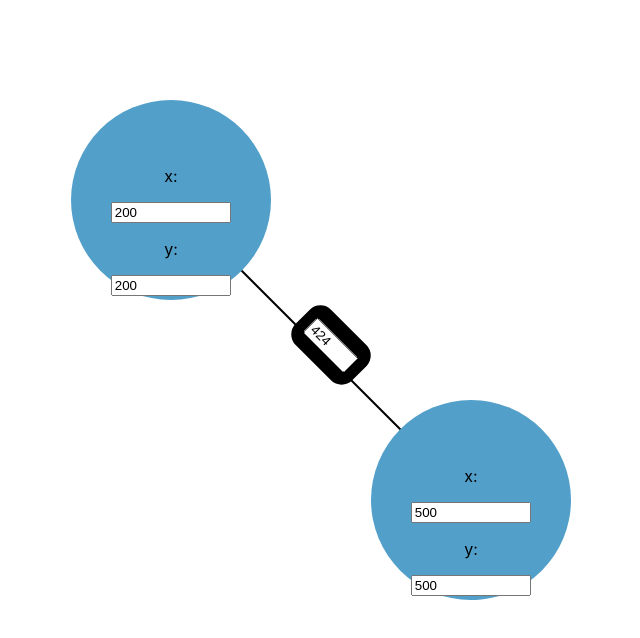
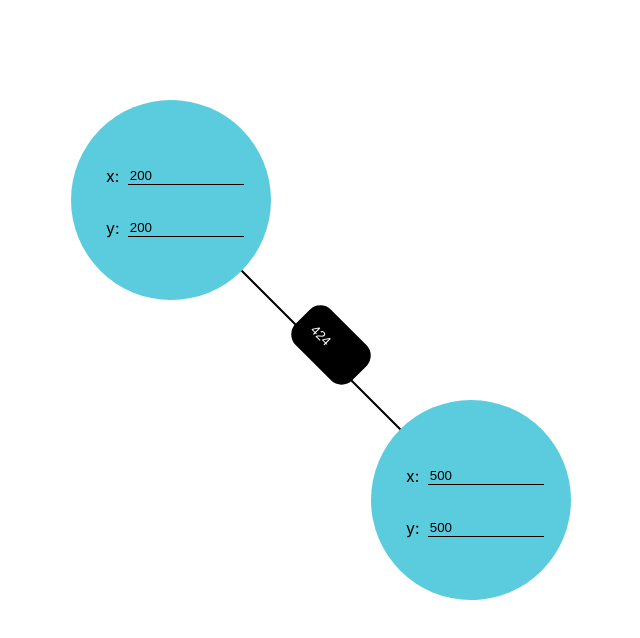
Before and after one commit to tammiec/vev-assessment, a React (Create React App) app: page / in a window 1280 px wide. Shown: the top 638 px of the page, without its empty margins (29-669 px from the left). Built offline with nearby package versions, Linux system fonts and the light colour scheme.

Commit message:
Isolate some formulas for reusability

```diff
--- a/src/App.js
+++ b/src/App.js
@@ -1,8 +1,10 @@
-import React, { useState, useEffect } from 'react';
+import React, { useState } from 'react';
 import './App.css';
 
 import Circle from './components/Circle';
 import Line from './components/Line';
+
+import { calculateLineLength } from './helpers/helpers';
 
 const App = () =>{
 
@@ -18,16 +20,17 @@ const App = () =>{
     coords: {}
   });
 
-  // const [lineLength, setLineLength] = useState(0);
+  const [lineLength, setLineLength] = useState(calculateLineLength(circle1.x, circle2.x, circle1.y, circle2.y));
 
   // useEffect(() => {
   //   // set line length using distance formula
-  //   setLineLength(Math.round(Math.abs(Math.sqrt(Math.pow(circle2.x - circle1.x, 2) + Math.pow(circle2.y - circle1.y, 2)))));
+  //   setLineLength(calculateLineLength());
 
-  // }, [circle1, circle2]);
+  // }, []);
 
   const onTextChange = (setState, key, val) => {
     setState(prev => ({...prev, [key]: val ? parseInt(val) : 0 }));
+    setLineLength(calculateLineLength(circle1.x, circle2.x, circle1.y, circle2.y));
   };
 
   const handleMouseDown = (e, setState, handleMouseMove) => {
@@ -50,13 +53,13 @@ const App = () =>{
         circle2={circle2}
         setCircle1={setCircle1}
         setCircle2={setCircle2}
-        // lineLength={lineLength}
-        // setLineLength={setLineLength}
-        // onTextChange={onTextChange}
-        // onLineInputChange={onLineInputChange}
+        lineLength={lineLength}
+        setLineLength={setLineLength}
       />
       <Circle
         circle={circle1}
+        otherCircle={circle2}
+        setLineLength={setLineLength}
         onTextChange={onTextChange}
         setCircle={setCircle1}
         onMouseDown={handleMouseDown}
@@ -64,6 +67,8 @@ const App = () =>{
       />
       <Circle
         circle={circle2}
+        otherCircle={circle1}
+        setLineLength={setLineLength}
         onTextChange={onTextChange}
         setCircle={setCircle2}
         onMouseDown={handleMouseDown}
--- a/src/components/Circle.css
+++ b/src/components/Circle.css
@@ -27,4 +27,8 @@
 
 .text-container input {
   width: 75%;
+  color: black;
+  background-color: #5bccde;
+  border: none;
+  border-bottom: solid black 1px;
 }
--- a/src/components/Circle.js
+++ b/src/components/Circle.js
@@ -1,12 +1,15 @@
 import React, { useRef } from 'react';
 import './Circle.css';
 
-const Circle = ({circle, onTextChange, setCircle, onMouseUp, onMouseDown, ...props}) => {
+import { calculateLineLength } from '../helpers/helpers';
+
+const Circle = ({circle, otherCircle, setLineLength, onTextChange, setCircle, onMouseUp, onMouseDown, ...props}) => {
 
   const handleMouseMove = useRef((e) => {
     setCircle(position => {
       const xDiff = position.coords.x - e.pageX;
       const yDiff = position.coords.y - e.pageY;
+      setLineLength(calculateLineLength(otherCircle.x, (position.x - xDiff), otherCircle.y, (position.y - yDiff)));
       return {
         x: position.x - xDiff,
         y: position.y - yDiff,
@@ -20,8 +23,11 @@ const Circle = ({circle, onTextChange, setCircle, onMouseUp, onMouseDown, ...pro
 
   return (
     <>
-      <g className='circle' onMouseDown={e => onMouseDown(e, setCircle, handleMouseMove)} onMouseUp={e => onMouseUp(e, setCircle, handleMouseMove)} >
-        <circle cx={circle.x} cy={circle.y} r="100px" fill="#529fca" />
+      <g className='circle'
+        onMouseDown={e => onMouseDown(e, setCircle, handleMouseMove)}
+        onMouseUp={e => onMouseUp(e, setCircle, handleMouseMove)}
+      >
+        <circle cx={circle.x} cy={circle.y} r="100px" fill="#5bccde" />
         <foreignObject x={circle.x - 100} y={circle.y - 100} width='200' height='200'>
           <div className='circle-text'>
             <div className='text-container'>
--- a/src/components/Line.css
+++ b/src/components/Line.css
@@ -10,4 +10,7 @@
 
 .line-input {
   width: 50px;
+  color: white;
+  background-color: black;
+  border: none;
 }
--- a/src/components/Line.js
+++ b/src/components/Line.js
@@ -1,24 +1,19 @@
 import React, { useState, useEffect } from 'react';
-
 import './Line.css';
 
-const Line = ({circle1, circle2, setCircle1, setCircle2, ...props}) => {
+import { calculateSlope } from '../helpers/helpers';
+
+const Line = ({circle1, circle2, setCircle1, setCircle2, lineLength, setLineLength, ...props}) => {
 
   const [slope, setSlope] = useState(0);
-  const [lineLength, setLineLength] = useState(0);
-
-  useEffect(() => {
-    // set line length using distance formula
-    setLineLength(Math.round(Math.abs(Math.sqrt(Math.pow(circle2.x - circle1.x, 2) + Math.pow(circle2.y - circle1.y, 2)))));
-
-  }, [circle1, circle2]);
 
   const onLineInputChange = e => {
     if (e.target.value) {
       setLineLength(e.target.value)
+      console.log('e.target.value:', e.target.value)
       // calculate the new coordinates based on distance formula and slope formula
       // based on hardmath's algebraic solution here https://math.stackexchange.com/questions/25286/2d-coordinates-of-a-point-along-a-line-based-on-d-and-m-where-am-i-messing
-      const slope = (circle1.y - circle2.y) / (circle1.x - circle2.x);
+      const slope = calculateSlope(circle1, circle2);
       const x2 = Math.round(e.target.value / Math.sqrt(Math.pow(slope, 2) + 1)) + circle1.x;
       const y2 = Math.round((e.target.value * slope / Math.sqrt(Math.pow(slope, 2) + 1))) + circle1.y;
 
@@ -28,7 +23,7 @@ const Line = ({circle1, circle2, setCircle1, setCircle2, ...props}) => {
 
   useEffect(() => {
     // set slope based on rise over run formula converted to radians
-    setSlope(Math.atan((circle1.y - circle2.y) / (circle1.x - circle2.x)));
+    setSlope(Math.atan(calculateSlope(circle1, circle2)));
 
   }, [circle1, circle2]);
 
@@ -47,6 +42,7 @@ const Line = ({circle1, circle2, setCircle1, setCircle2, ...props}) => {
           <input
             className='line-input'
             value={lineLength}
+            min={0}
             type='number'
             onChange={onLineInputChange}
           />
--- /dev/null
+++ b/src/helpers/helpers.js
@@ -0,0 +1,7 @@
+export const calculateLineLength = (x1, x2, y1, y2) => {
+  return Math.round(Math.abs(Math.sqrt(Math.pow(x2 - x1, 2) + Math.pow(y2- y1, 2))));
+};
+
+export const calculateSlope = (c1, c2) => {
+  return (c1.y - c2.y) / (c1.x - c2.x)
+};
```
